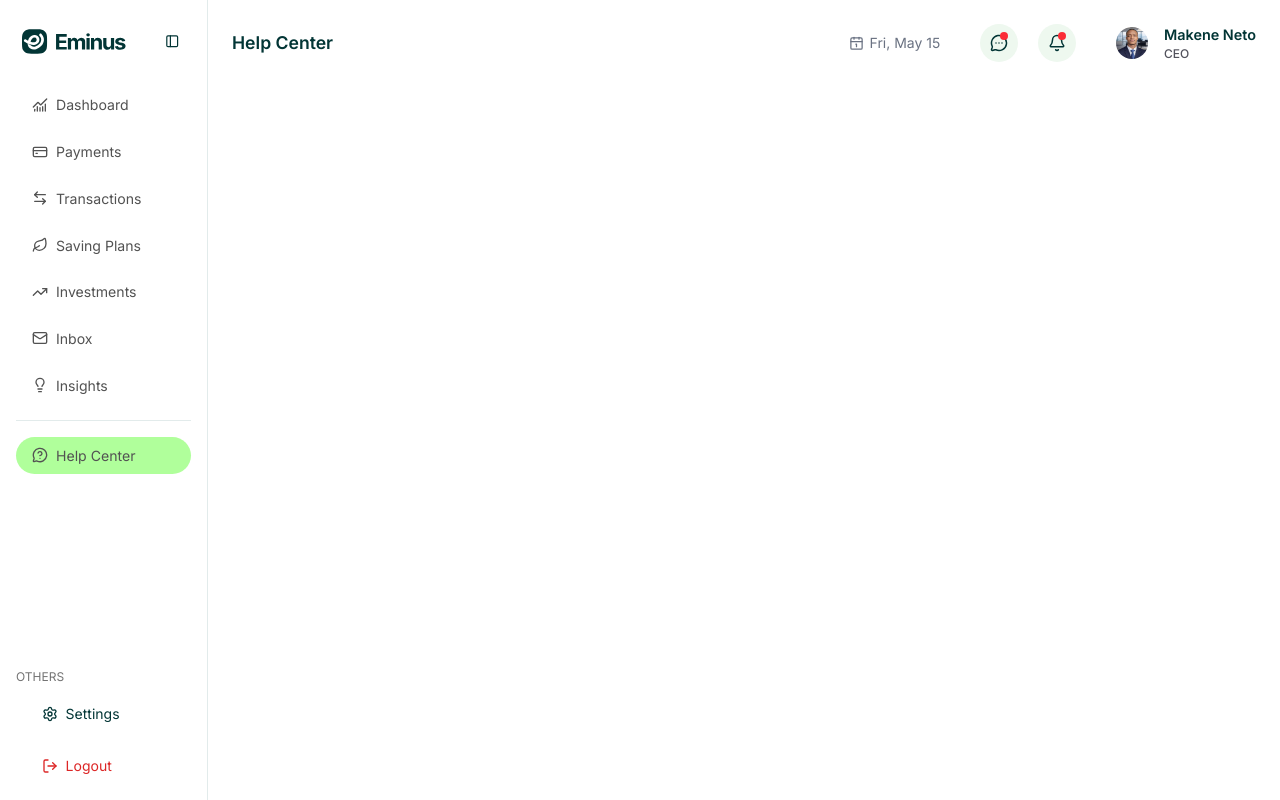
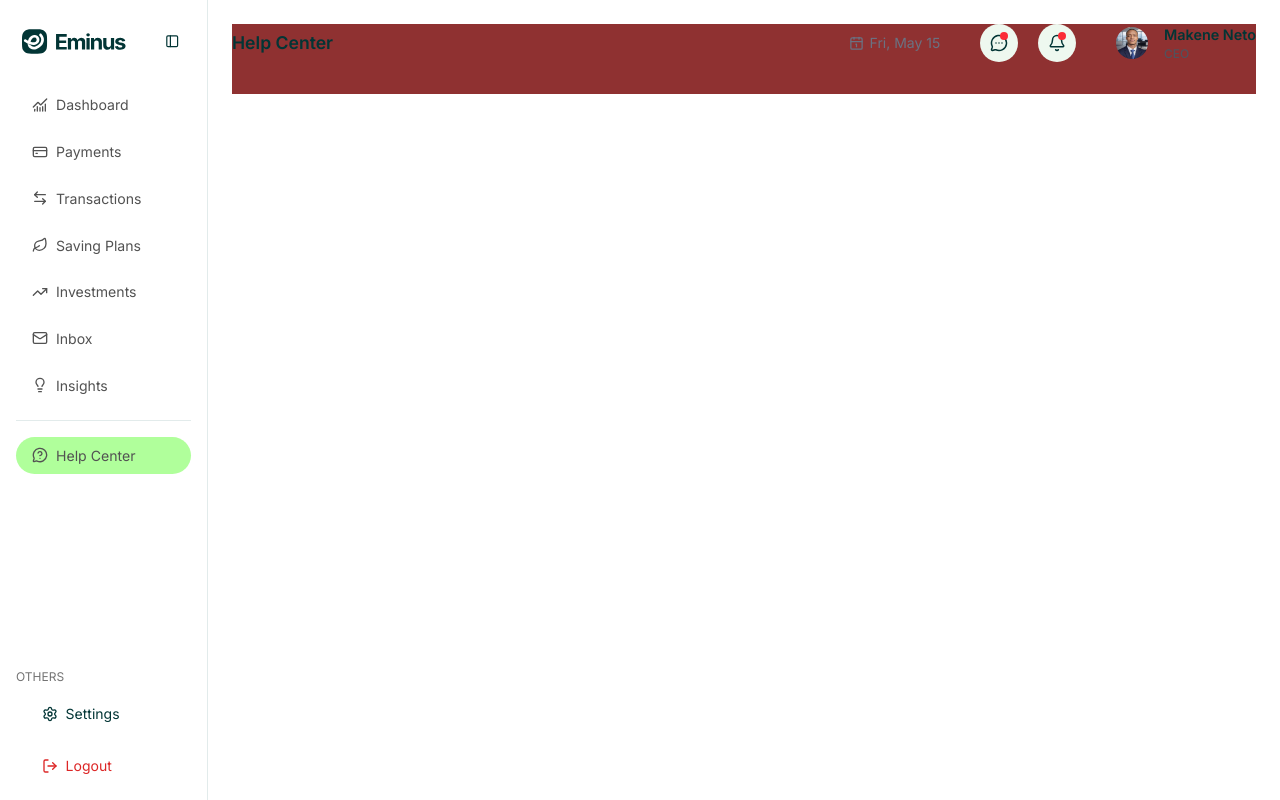
Before and after one commit to makeneto/eminus, a React (Vite) app: page /help in a window 1280 px wide. Built offline with nearby package versions, Linux system fonts and the light colour scheme.

Commit message:
style: changing navbar layout

```diff
--- a/src/css/styles.css
+++ b/src/css/styles.css
@@ -526,7 +526,7 @@ button:disabled {
   justify-content: space-between;
   position: sticky;
   top: 0;
-  background-color: white;
+  background-color: rgb(143, 49, 49);
   z-index: 10;
   padding-bottom: 2rem;
 }
--- a/src/sass/layouts/_header.scss
+++ b/src/sass/layouts/_header.scss
@@ -5,7 +5,7 @@
 
       position: sticky;
       top: 0;
-      background-color: white;
+      background-color: rgb(143, 49, 49);
       z-index: 10;
       padding-bottom: 2rem;
 
```
